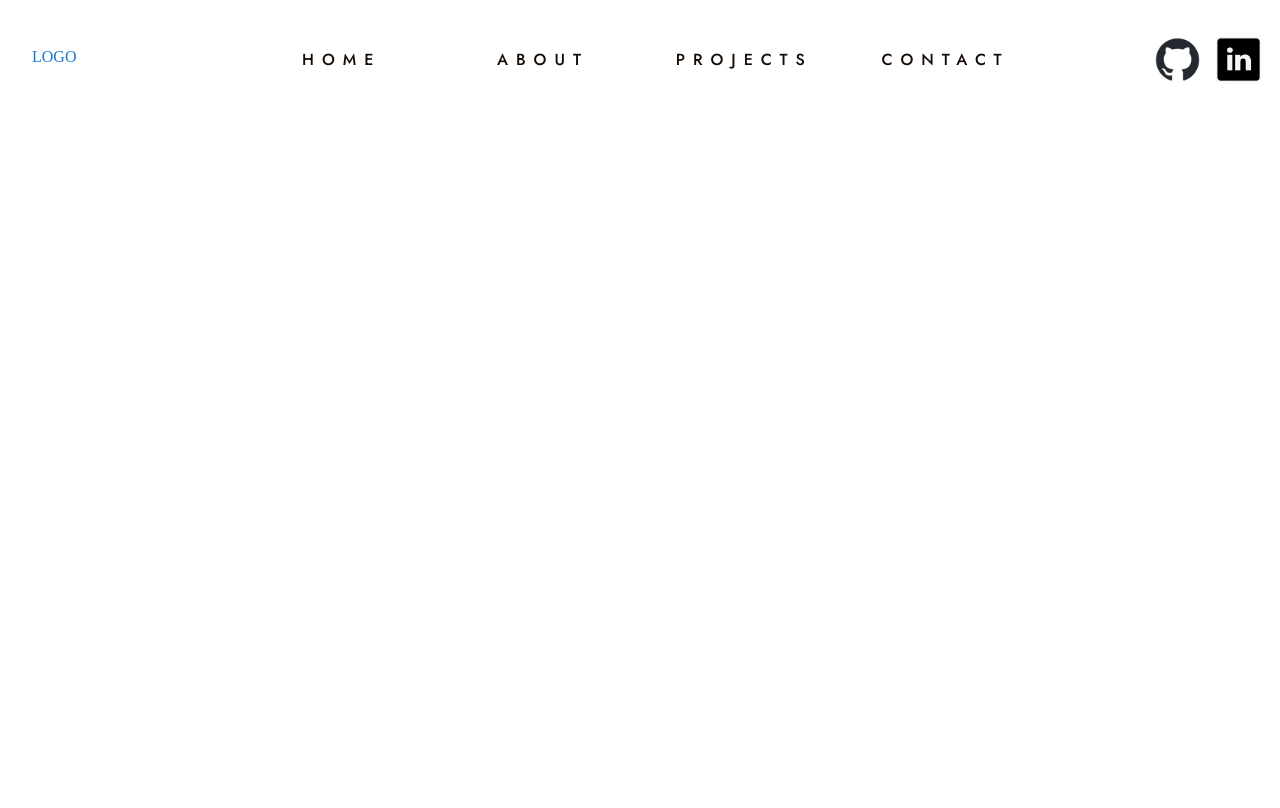
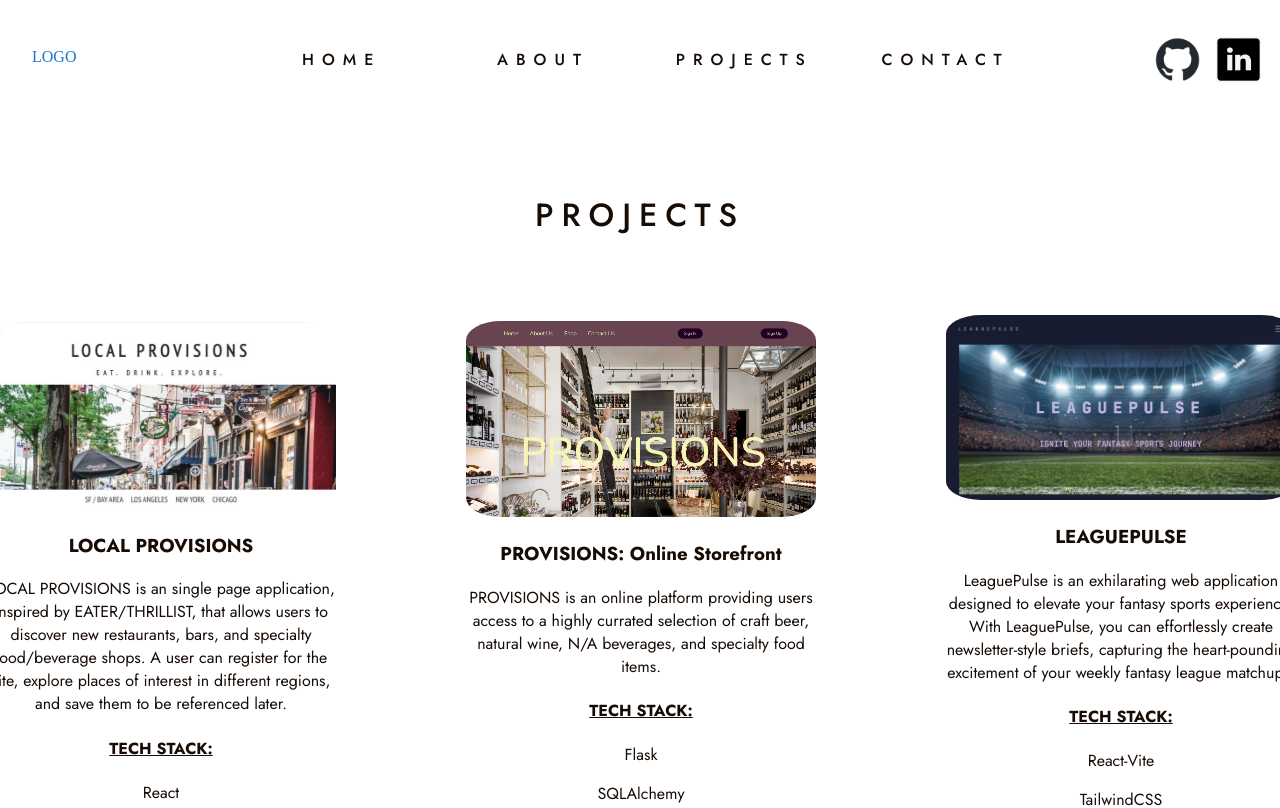
Before and after one commit to jtompkins415/portfolio_site, a React (Vite) app: page /projects in a window 1280 px wide. Shown: the top 808 px of the page. Built offline with nearby package versions, Linux system fonts and the light colour scheme.

Commit message:
implement fade in transition

```diff
--- a/src/ProjectContainer/ProjectContainer.jsx
+++ b/src/ProjectContainer/ProjectContainer.jsx
@@ -1,18 +1,30 @@
+import {useState, useRef, useEffect} from 'react';
 import Project from "./Project";
 import { projectObjectArray } from "./projectObjectArray";
 import './ProjectContainer.css';
 
 function ProjectContainer(){
+    const [isVisible, setIsVisible] = useState(false);
+    const [isImageLoaded, setIsImageLoaded] = useState(false);
+
+
+    const handleOnLoad = () => {
+        setIsImageLoaded(true);
+    }
+
+    useEffect(() => {
+        setIsVisible(true);
+    }, []);
 
     return(
-        <div className="main-container">
-            <div className="title-container">
+        <div className={`main-container ${isVisible ? 'fade-in' : ''}`}>
+            <div className={`title-container ${isVisible ? 'fade-in' : ''}`}>
                <h2>Projects</h2>
             </div>
-            <div className="project-content-container">
-                <Project projectObject={projectObjectArray[0]} />
-                <Project projectObject={projectObjectArray[1]} />
-                <Project projectObject={projectObjectArray[2]} />
+            <div className={`project-content-container ${isVisible ? 'fade-in' : ''}`}>
+                <Project projectObject={projectObjectArray[0]} handleOnLoad={handleOnLoad} />
+                <Project projectObject={projectObjectArray[1]} handleOnLoad={handleOnLoad} />
+                <Project projectObject={projectObjectArray[2]} handleOnLoad={handleOnLoad} />
             </div>
         </div>
     )
```
